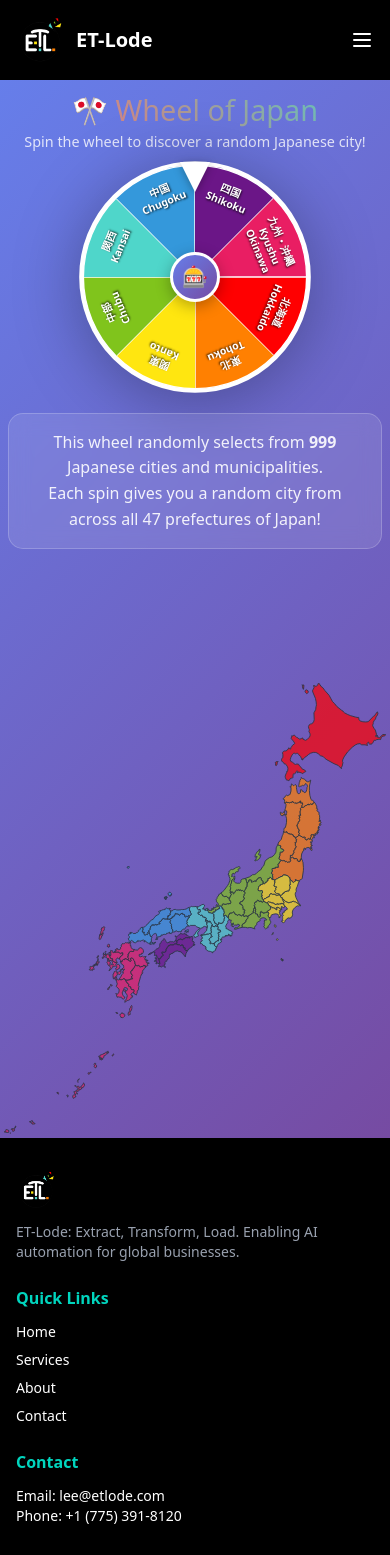
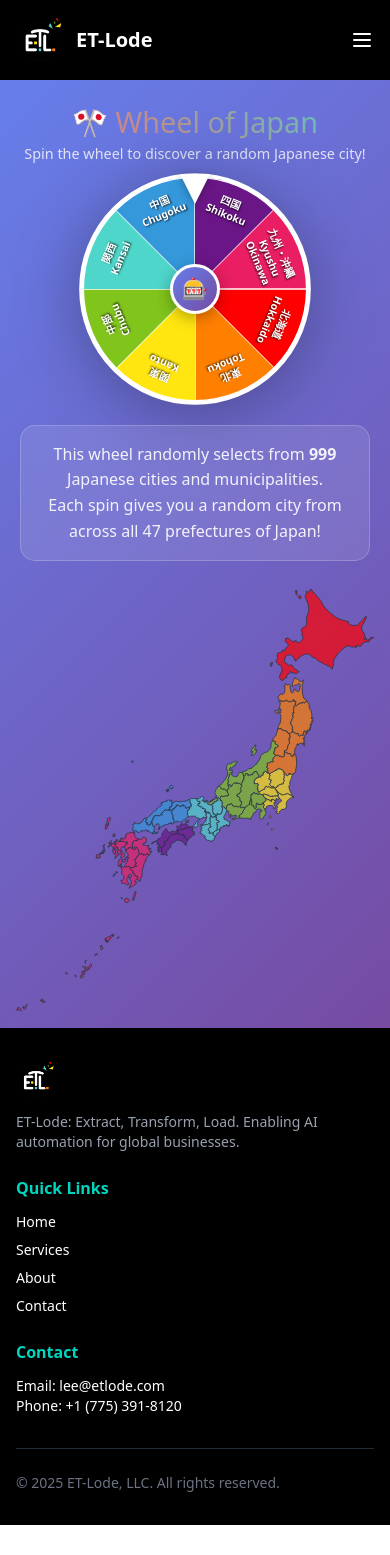
Before and after one commit to LeeSomm/etlode-website, a SvelteKit app: page /spinthewheel in a window 390 px wide. Shown: the top 1555 px of the page. After the commit the page ends 1525 px from the top, so only its background shows below. Built offline with nearby package versions, Linux system fonts and the light colour scheme.

Commit message:
Removed a bunch of styling to simplify.

```diff
--- a/src/routes/(promo)/spinthewheel/+page.svelte
+++ b/src/routes/(promo)/spinthewheel/+page.svelte
@@ -22,108 +22,42 @@
 </script>
 
 <svelte:head>
-	<title>Japanese Cities Spin the Wheel | Etlode</title>
+	<title>Japanese Cities Spin the Wheel | ET-Lode</title>
 	<meta name="description" content="Spin the wheel to discover a random Japanese city!" />
 </svelte:head>
 
 <main class="container">
-	<div class="wheel-section">
-		<WheelSpin onCitySelected={handleCitySelected} onSpinStarted={handleSpinStarted} />
-	</div>
-	<div class="map-section">
-		<JapanMap interactive={true} bind:selectedPrefecture={selectedPrefectureId} />
-	</div>
+	<WheelSpin onCitySelected={handleCitySelected} onSpinStarted={handleSpinStarted} />
+	<JapanMap interactive={true} selectedPrefecture={selectedPrefectureId} />
 </main>
 
 <style>
 	.container {
 		max-width: 100vw;
 		margin: 0;
-		padding: 1rem;
+		padding: 2rem;
 		min-height: 100vh;
 		display: grid;
-		grid-template-columns: minmax(400px, 1fr) minmax(500px, 1.2fr);
-		gap: 2rem;
+		grid-template-columns: 1fr 1fr;
+		gap: 3rem;
 		align-items: start;
 		background: linear-gradient(135deg, #667eea 0%, #764ba2 100%);
 		box-sizing: border-box;
 	}
 
-	.wheel-section {
-		display: flex;
-		justify-content: center;
-		align-items: flex-start;
-		height: fit-content;
-		max-height: 100vh;
-		padding-top: 1rem;
-	}
-
-	.map-section {
-		display: flex;
-		justify-content: center;
-		align-items: center;
-		height: fit-content;
-		/* max-width: 75%; */
-		/* position: sticky; */
-		/* top: 2rem; */
-	}
-
-	@media (max-width: 1200px) {
-		.container {
-			grid-template-columns: 1fr 1fr;
-			gap: 1.5rem;
-		}
-	}
-
 	@media (max-width: 1024px) {
 		.container {
 			grid-template-columns: 1fr;
-			gap: 1rem;
-			align-items: start;
+			gap: 2rem;
+			align-items: center;
 			justify-items: center;
-			padding: 0.5rem;
-		}
-
-		.wheel-section {
-			height: 75vh; /* Increased from 60vh to provide more space */
-			max-height: 75vh;
-			min-height: 75vh;
-			padding-top: 0.5rem;
-			width: 100%;
-		}
-
-		.map-section {
-			width: 100%;
-			max-width: 600px;
-			position: static;
 		}
 	}
 
 	@media (max-width: 768px) {
 		.container {
-			padding: 0.5rem;
-			gap: 0.5rem;
-		}
-
-		.wheel-section {
-			height: 70vh; /* Increased from 55vh to provide more space */
-			max-height: 70vh;
-			min-height: 70vh;
-			padding-top: 0.25rem;
-		}
-	}
-
-	@media (max-width: 480px) {
-		.container {
-			gap: 0.5rem;
-			padding: 0.25rem;
-		}
-
-		.wheel-section {
-			height: 70vh; /* Increased from 50vh to provide more space */
-			max-height: 70vh;
-			min-height: 70vh;
-			padding-top: 0;
+			padding: 1rem;
+			gap: 1.5rem;
 		}
 	}
 </style>
```
